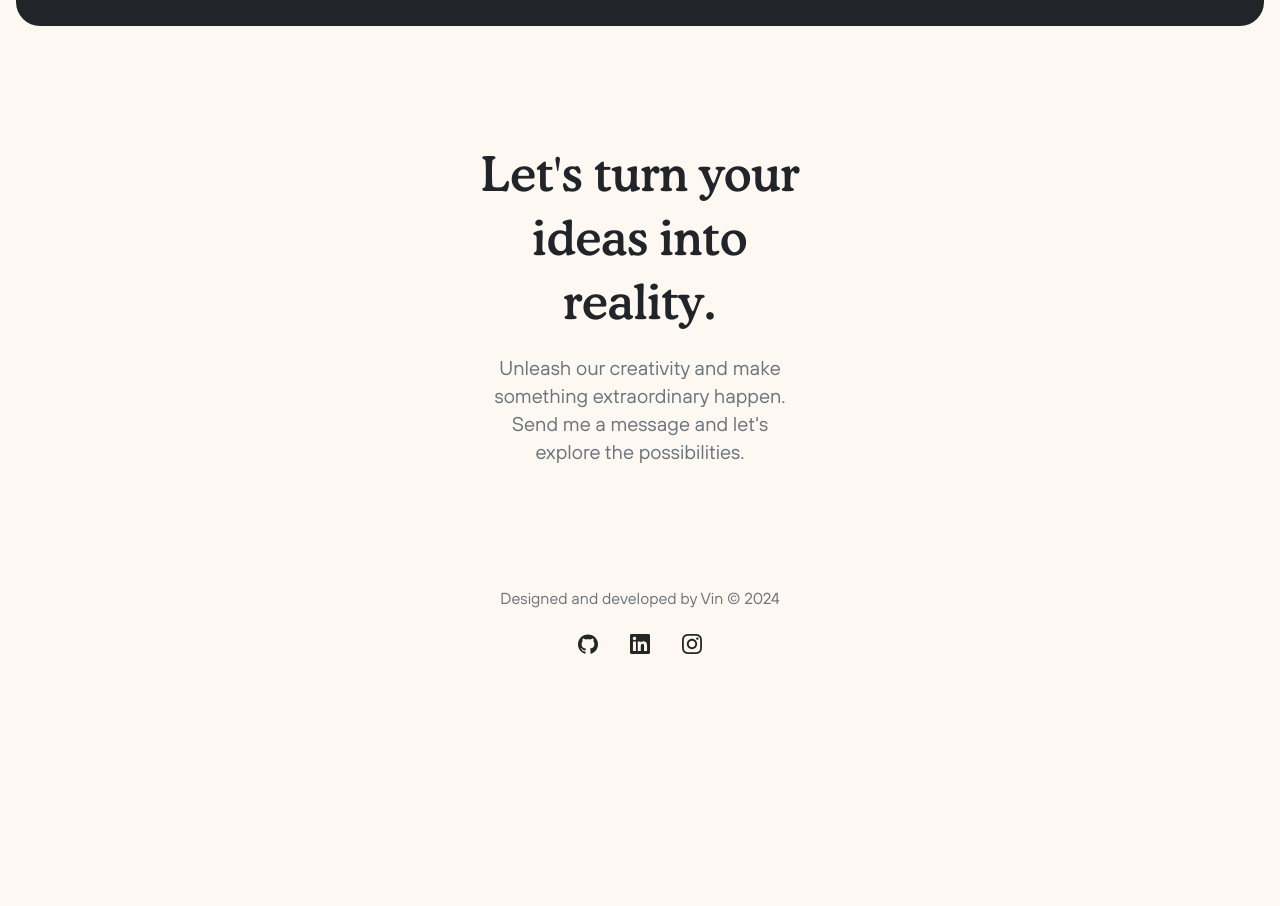
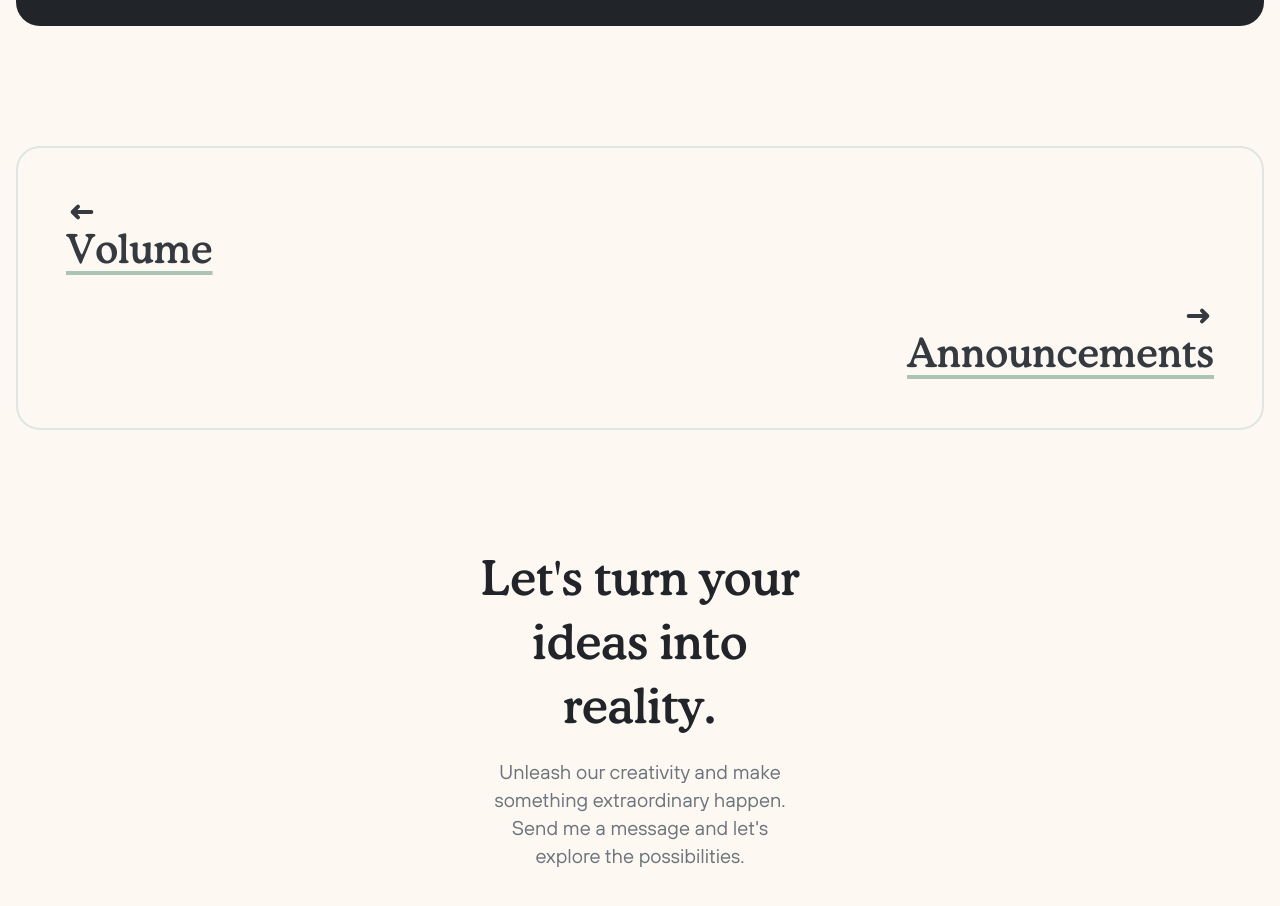
Before and after one commit to vinnie4k/portfolio-v3, a Next.js app: page /scribbly in a window 1280 px wide. Shown: the part 6772-7678 px from the top of the page. Before the commit the page ends 7486 px from the top, so only its background shows below. Built offline with nearby package versions, Linux system fonts and the light colour scheme.

Commit message:
Add next section

```diff
--- a/src/app/globals.css
+++ b/src/app/globals.css
@@ -15,6 +15,10 @@
   /* Animations */
   .animate-opacity {
     @apply transition-opacity duration-300 hover:opacity-80;
+  }
+
+  .animate-underline {
+    @apply transition-all ease-in-out duration-300;
   }
 
   /* Gradient */
--- a/src/app/scribbly/page.tsx
+++ b/src/app/scribbly/page.tsx
@@ -12,6 +12,7 @@ import medalIcon from "../../../public/icons/medal.svg";
 import galleryIcon from "../../../public/icons/gallery.svg";
 import ImageBlock from "@/components/ImageBlock";
 import LinksCell from "@/components/LinksCell";
+import NextCell from "@/components/NextCell";
 
 export default function Scribbly() {
   return (
@@ -124,6 +125,12 @@ export default function Scribbly() {
       </div>
 
       {/* Next */}
+      <NextCell
+        prevText="Volume"
+        prevLink="/volume"
+        nextText="Announcements"
+        nextLink="/announcements"
+      />
     </>
   );
 }
--- /dev/null
+++ b/src/components/NextCell.tsx
@@ -0,0 +1,41 @@
+import Line from "./Line";
+import Image from "next/image";
+import Link from "next/link";
+import leftArrowIcon from "../../public/icons/arrow-left.svg";
+import rightArrowIcon from "../../public/icons/arrow-right.svg";
+import UnderlinedText from "./UnderlinedText";
+
+interface props {
+  prevText: string;
+  prevLink: string;
+  nextText: string;
+  nextLink: string;
+}
+
+export default function NextCell({
+  prevText,
+  prevLink,
+  nextText,
+  nextLink,
+}: props) {
+  return (
+    <div className="flex flex-col justify-center gap-6 p-12 rounded-[24px] border-2 border-primary-200">
+      <Link
+        href={prevLink}
+        className="flex flex-col items-start animate-opacity animate-underline underline underline-offset-[8px] decoration-primary-500 hover:underline-offset-[12px]"
+      >
+        <Image src={leftArrowIcon} alt="Left Arrow Icon" width={32} />
+        <h3 className="text-neutral-800 animate-underline-lg decoration-primary-500">
+          {prevText}
+        </h3>
+      </Link>
+      <Link
+        href={nextLink}
+        className="flex flex-col items-end animate-opacity animate-underline underline underline-offset-[8px] decoration-primary-500 hover:underline-offset-[12px]"
+      >
+        <Image src={rightArrowIcon} alt="Right Arrow Icon" width={32} />
+        <h3 className="text-neutral-800">{nextText}</h3>
+      </Link>
+    </div>
+  );
+}
```
Also changed, not shown: public/icons/arrow-left.svg (added), public/icons/arrow-right.svg (added).
